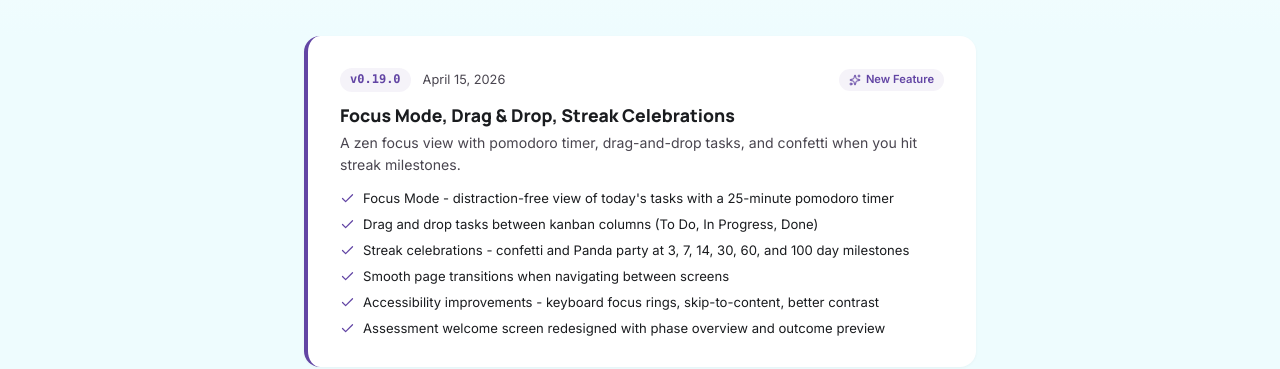
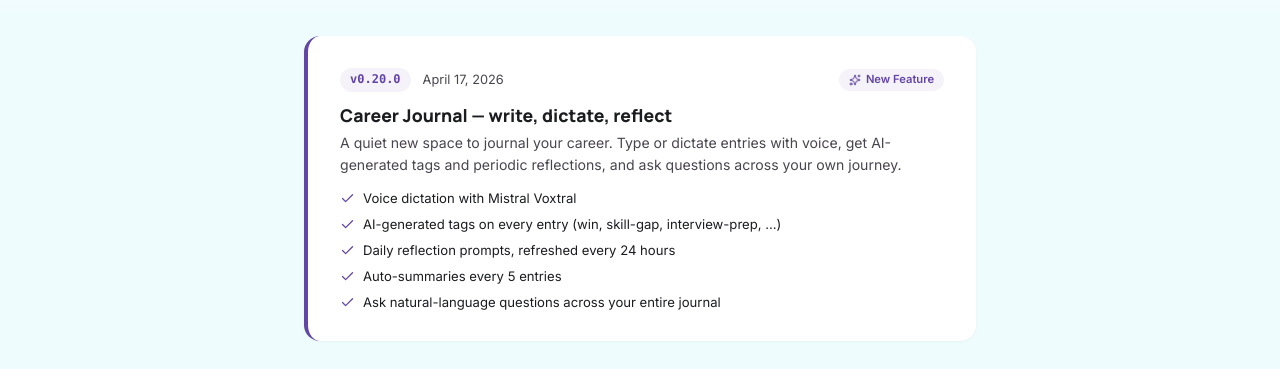
Before and after one commit to venomez-viper/PathWise, a React (Vite) app: page /whats-new in a window 1280 px wide. Shown: the part 255-624 px from the top of the page. Built offline with nearby package versions, Linux system fonts and the light colour scheme; no server answers.

Commit message:
docs(journal): add v0.20.0 changelog entry

```diff
--- a/src/pages/WhatsNew/changelogData.ts
+++ b/src/pages/WhatsNew/changelogData.ts
@@ -32,6 +32,21 @@ export interface ChangelogEntry {
  */
 
 export const CHANGELOG: ChangelogEntry[] = [
+  {
+    version: '0.20.0',
+    date: 'April 17, 2026',
+    title: 'Career Journal — write, dictate, reflect',
+    tag: 'feature',
+    description:
+      'A quiet new space to journal your career. Type or dictate entries with voice, get AI-generated tags and periodic reflections, and ask questions across your own journey.',
+    highlights: [
+      'Voice dictation with Mistral Voxtral',
+      'AI-generated tags on every entry (win, skill-gap, interview-prep, …)',
+      'Daily reflection prompts, refreshed every 24 hours',
+      'Auto-summaries every 5 entries',
+      'Ask natural-language questions across your entire journal',
+    ],
+  },
   {
     version: '0.19.0',
     date: 'April 15, 2026',
```
